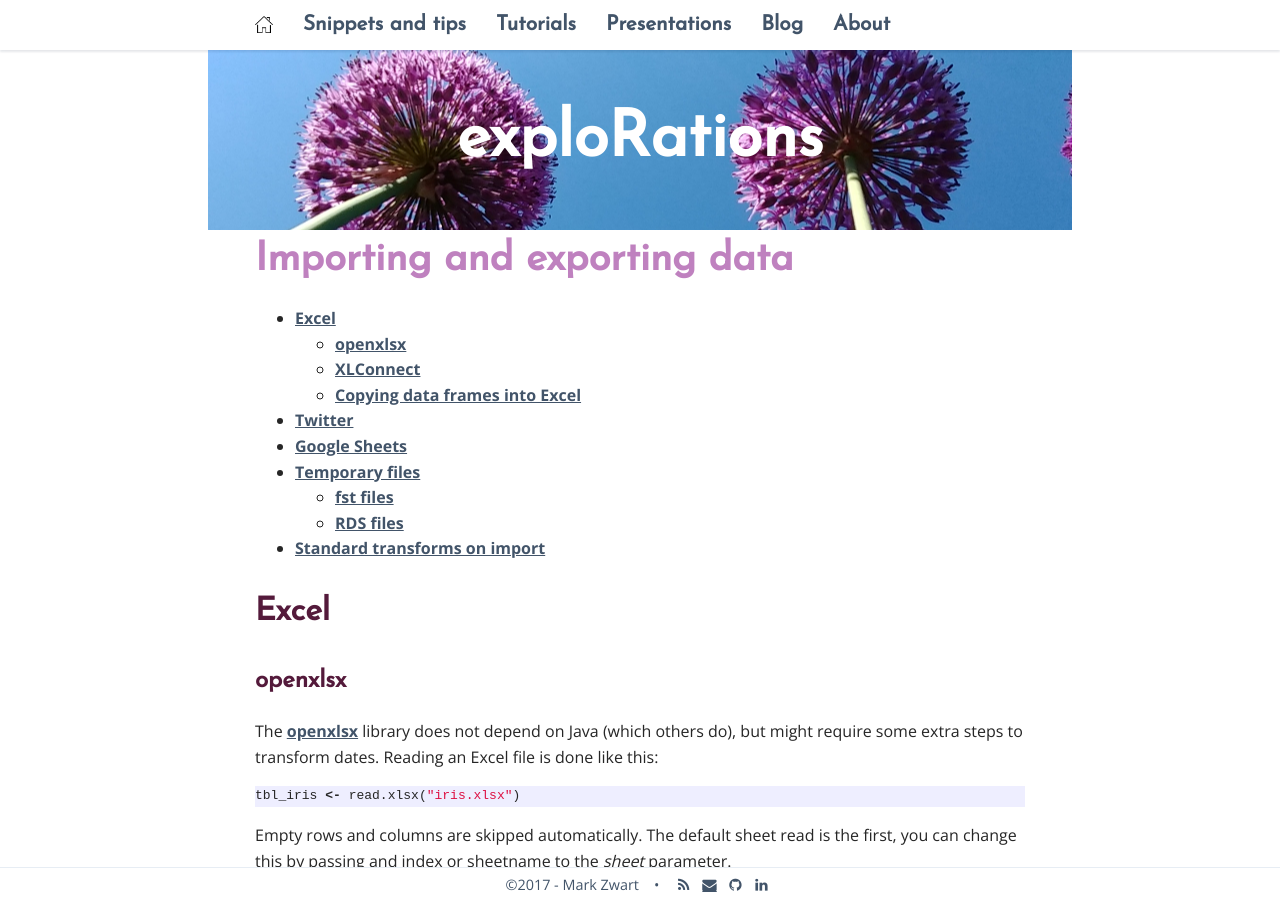
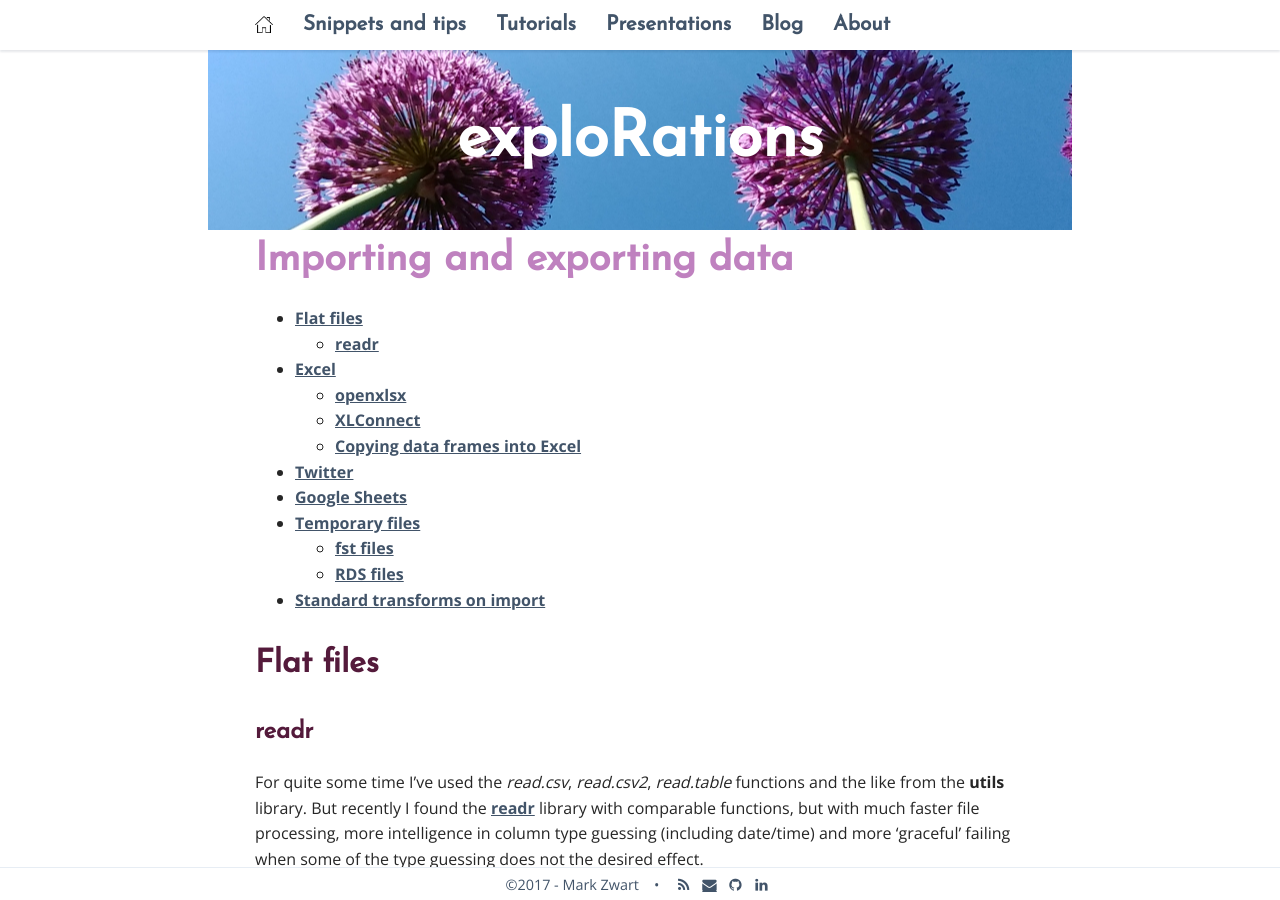
Before and after one commit to mark-me/mark-me.github.io, a Jekyll site: the page built from _pages/snippets-and-tips/importing-exporting.md, in a window 1280 px wide and 900 px high. Built offline with Jekyll 4.4.1, drawn with Linux system fonts in a browser that asks for light colours; nearby versions of some CDN libraries; comment, search, counter and statistics services are not loaded; some of the changed text lies outside the part shown.

Commit message:
Update importing-exporting.md

```diff
--- a/_pages/snippets-and-tips/importing-exporting.md
+++ b/_pages/snippets-and-tips/importing-exporting.md
@@ -7,6 +7,20 @@ permalink: /importing-exporting/
 
 * TOC
 {:toc}
+
+# Flat files
+
+## readr
+
+For quite some time I've used the _read.csv_, _read.csv2_, _read.table_ functions and the like from the **utils** library. But recently I found the **[readr](https://www.rdocumentation.org/packages/readr)** library with comparable functions, but with much faster file processing, more intelligence in column type guessing (including date/time) and more 'graceful' failing when some of the type guessing does not the desired effect.
+
+There are 7 flat file reading functions in this library, but the 4 I will most likely use are:
+
+* _read_csv_ and _read_csv2_ - comma separated (CSV) files, for the American and European standards respectively.
+* _read_tsv_ - tab separated files
+* _read_delim_ - generic function for delimited files, which gives you most control.
+* _read_fwf_ - fixed width files
+
 
 # Excel
 
```
